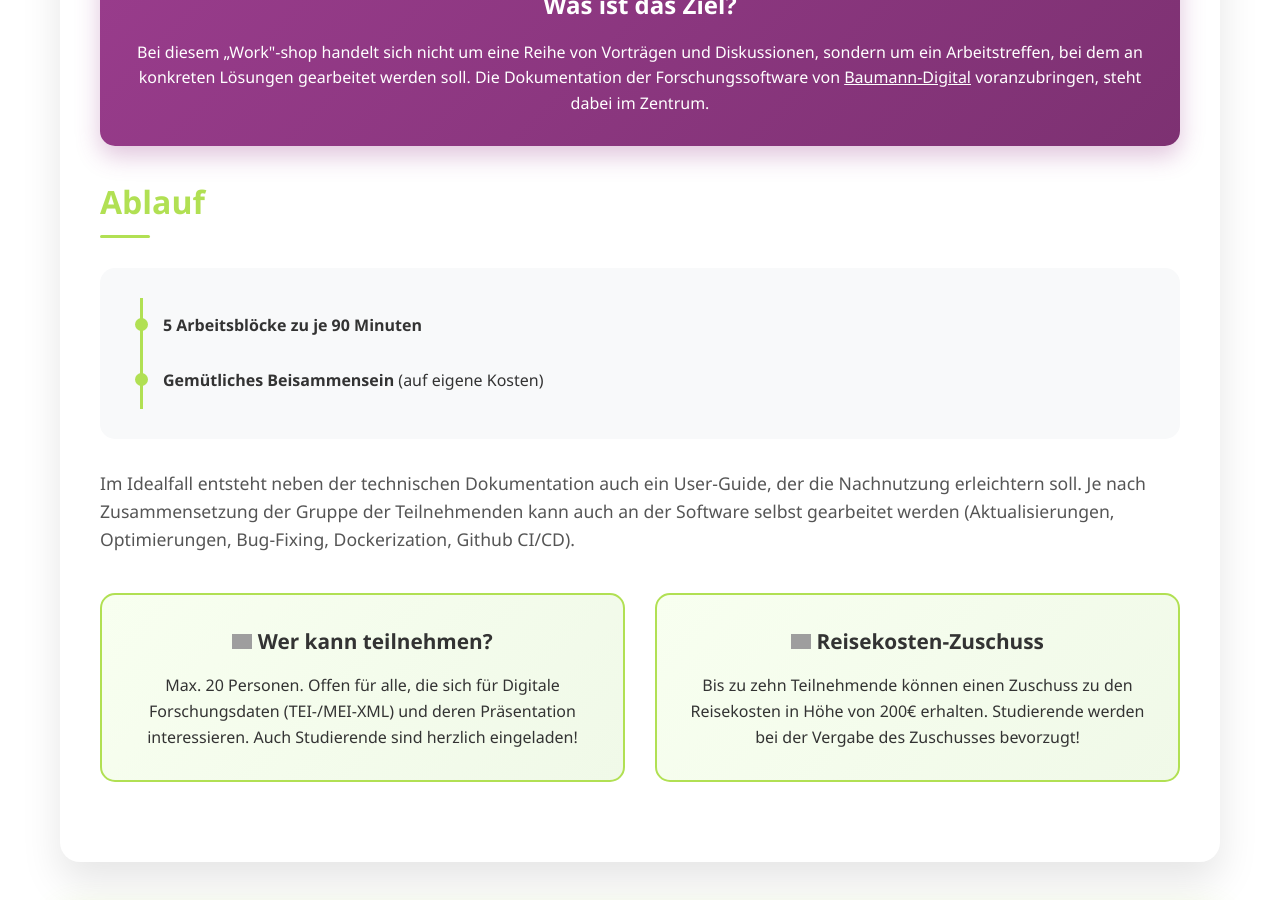
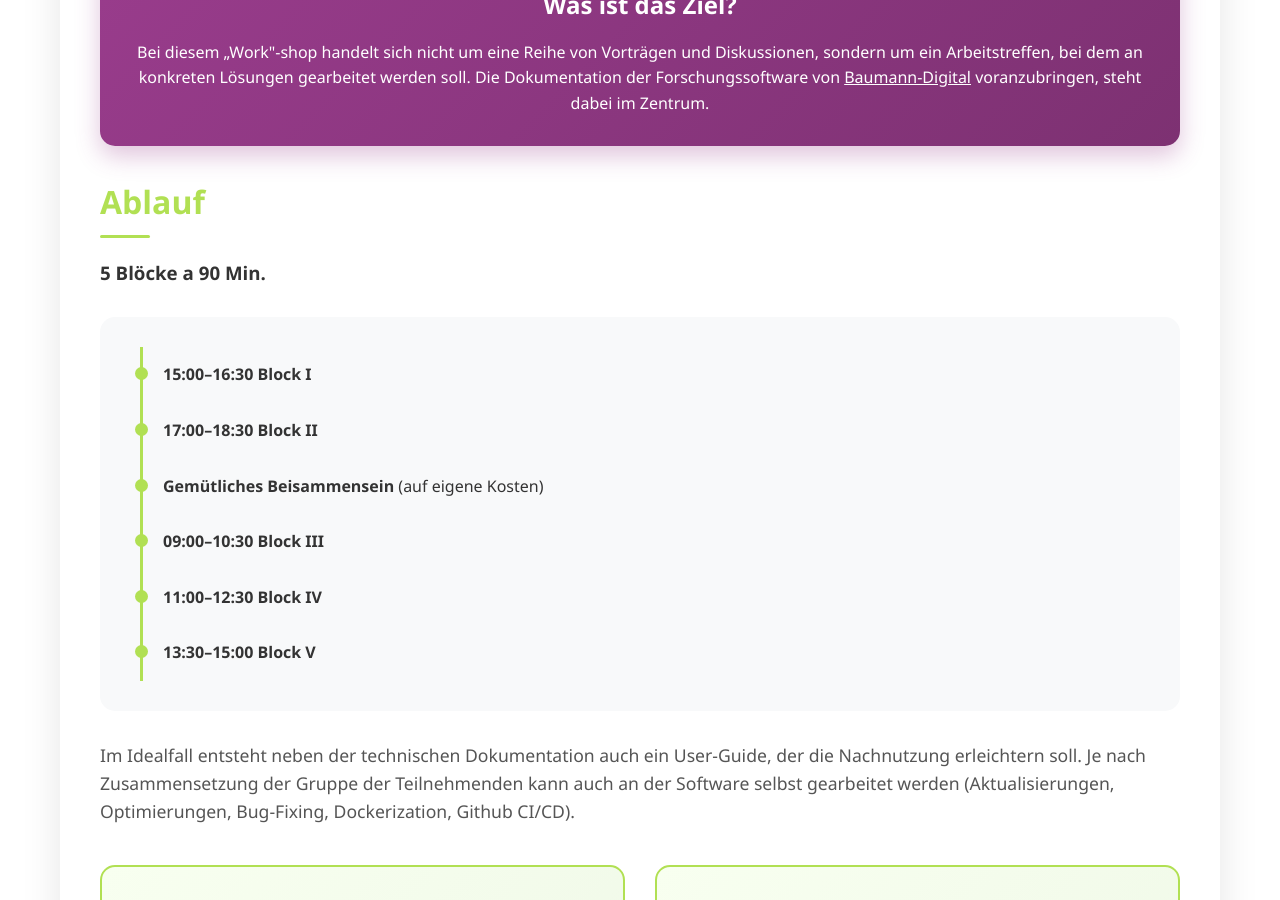
Before and after one commit to Baumann-Digital/baudi-contentathon-2025, a Jekyll site: the page index.html, which Jekyll copies as it is, in a window 1280 px wide and 900 px high, scrolled down 775 px. Built offline with Jekyll 4.4.1, drawn with Linux system fonts in a browser that asks for light colours; grey boxes are pictures that could not be loaded.

Commit message:
update content

```diff
--- a/index.html
+++ b/index.html
@@ -262,7 +262,7 @@
                     Forschungssoftware ist oft reich an Funktionalitäten, meist aber auch komplex in ihrer Infrastruktur und nicht immer leicht in der Wartung. Diese Aspekte verschärfen sich, wenn die Kapazitäten eines Projektes stark begrenzt sind (z.B. bei 1-Personen-Projekten, wie Dissertationsvorhaben, Abschlussarbeiten oder Projektseminare usw.).
                 </p>
                 <p>
-                    Das war auch die Erfahrung bei <a href="https://baumann-digital.de" target="_blank" style="color: #667eea; text-decoration: none; font-weight: bold;">„Baumann-Digital"</a>, das als „Side"-Projekt im Rahmen eines Dissertationsvorhabens entstand. Leider ist auch bei dieser Software einer der wichtigsten Aspekte auf der Strecke geblieben: Die Dokumentation.
+                    Das war auch die Erfahrung bei <a href="https://baumann-digital.de" target="_blank" style="color: #993c8c; text-decoration: none; font-weight: bold;">„Baumann-Digital"</a>, das als „Side"-Projekt im Rahmen eines Dissertationsvorhabens entstand. Leider ist auch bei dieser Software einer der wichtigsten Aspekte auf der Strecke geblieben: Die Dokumentation.
                 </p>
             </div>
 
@@ -275,12 +275,25 @@
 
             <div class="section">
                 <h2>Ablauf</h2>
+                <h3>5 Blöcke a 90 Min.</h3>
                 <div class="timeline">
                     <div class="timeline-item">
-                        <strong>5 Arbeitsblöcke zu je 90 Minuten</strong>
+                        <strong>15:00–16:30 Block I</strong>
+                    </div>
+                    <div class="timeline-item">
+                        <strong>17:00–18:30 Block II</strong>
                     </div>
                     <div class="timeline-item">
                         <strong>Gemütliches Beisammensein</strong> (auf eigene Kosten)
+                    </div>
+                    <div class="timeline-item">
+                        <strong>09:00–10:30 Block III</strong>
+                    </div>
+                    <div class="timeline-item">
+                        <strong>11:00–12:30 Block IV</strong>
+                    </div>
+                    <div class="timeline-item">
+                        <strong>13:30–15:00 Block V</strong>
                     </div>
                 </div>
                 <p>
```
